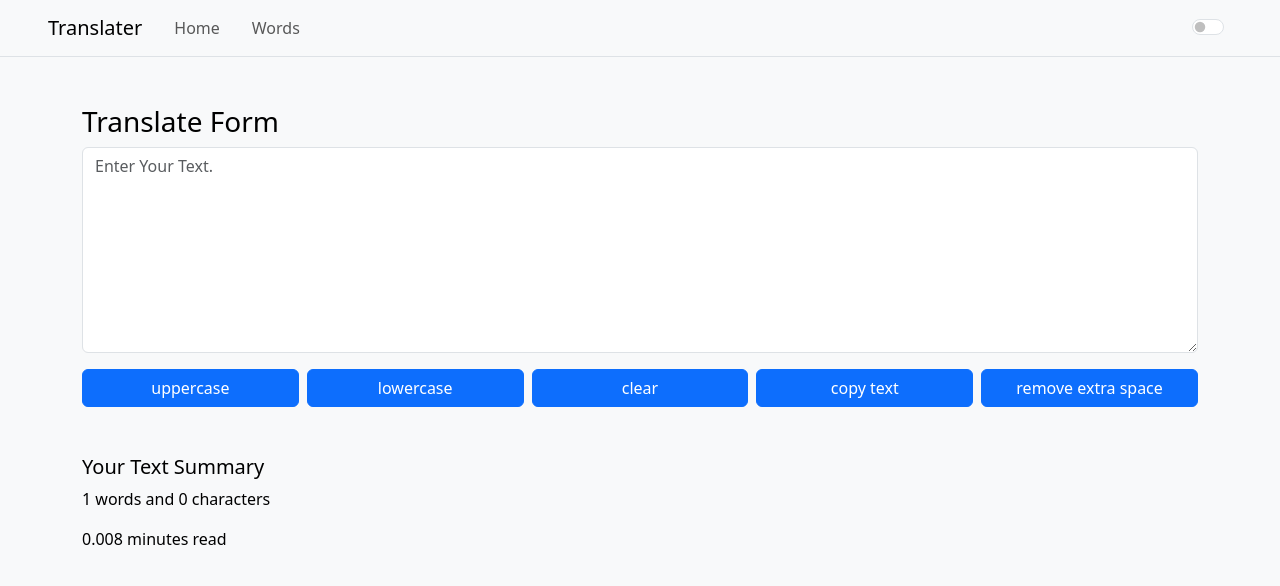
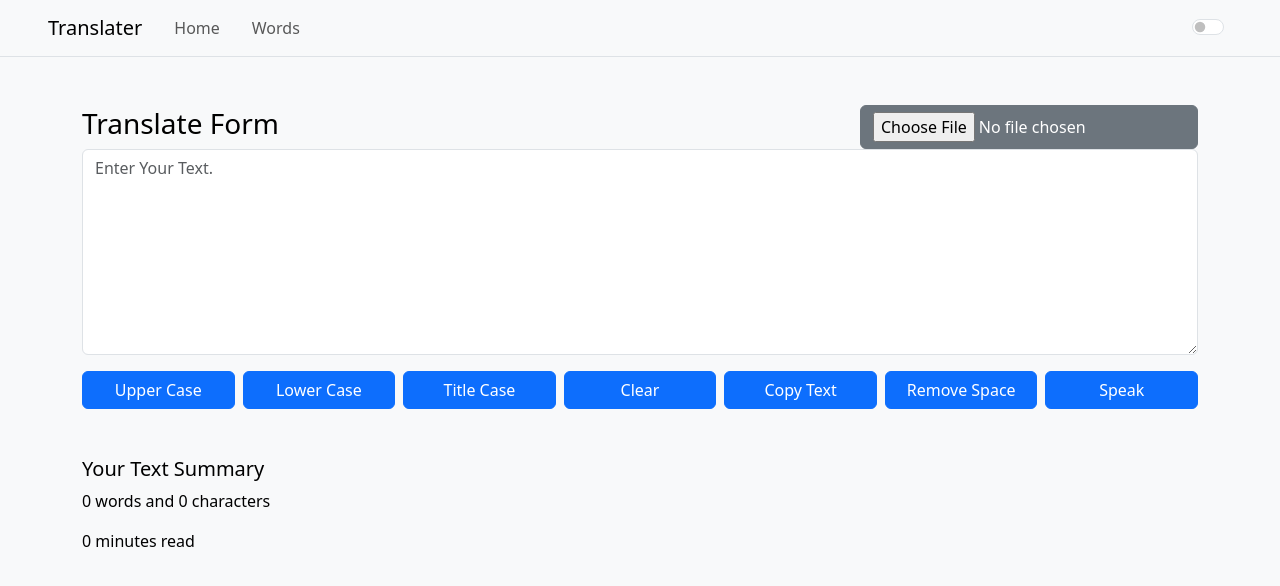
Before and after one commit to desai-pratik/translater, a React (Create React App) app: page /words-translate in a window 1280 px wide. Shown: the top 586 px of the page. Built offline with nearby package versions, Linux system fonts and the light colour scheme.

Commit message:
speak fanctionality

```diff
--- a/public/index.html
+++ b/public/index.html
@@ -28,7 +28,7 @@
     -->
   <!-- Option 1: Include in HTML -->
   <link rel="stylesheet" href="https://cdn.jsdelivr.net/npm/bootstrap-icons@1.3.0/font/bootstrap-icons.css">
-  <title>React App</title>
+  <title>Translater</title>
 </head>
 
 <body>
--- a/src/App.css
+++ b/src/App.css
@@ -1,3 +1,9 @@
 .pointer {
   cursor: pointer;
 }
+
+::selection {
+  background-color: black;
+  color: white;
+  font-weight: bold;
+}
--- a/src/components/About.js
+++ b/src/components/About.js
@@ -24,7 +24,6 @@ export default function About(props) {
         console.error("Error fetching data:", error);
       }
     };
-
     fetchData();
   }, []);
 
@@ -80,7 +79,17 @@ export default function About(props) {
     }, 1500);
   };
 
-  return loading ? (<h6 className="vh-100 mt-4 text-center">Loading...</h6>): (
+  // speaker fanctionality
+  const speak = (sms) => {
+    let msg = new SpeechSynthesisUtterance();
+    msg.text = sms;
+    msg.lang='eng';
+    window.speechSynthesis.speak(msg);
+  };
+
+  return loading ? (
+    <h6 className="vh-100 mt-4 text-center">Loading...</h6>
+  ) : (
     <>
       <Alert alert={alert} />
       <div className="container vh-100" style={{ marginTop: "70px" }}>
@@ -128,7 +137,10 @@ export default function About(props) {
               onChange={typeInput}
             ></textarea>
             {inputLanguage !== "en" && (
-              <span onClick={clicksuggection} className="pointer position-absolute border px-4 bottom-0">
+              <span
+                onClick={clicksuggection}
+                className="pointer position-absolute border px-4 bottom-0"
+              >
                 {inputfirstLanguage}
               </span>
             )}
@@ -137,6 +149,12 @@ export default function About(props) {
               className="btn position-absolute  bottom-0 end-0 mb-2 me-3"
             >
               <i className="bi bi-copy"></i>
+            </button>
+            <button
+              onClick={() => speak(text)}
+              className="btn position-absolute bottom-0 p-1"
+            >
+              <i className="bi bi-volume-up fs-5"></i>
             </button>
           </div>
           <div className="col-sm-6 position-relative">
@@ -149,9 +167,15 @@ export default function About(props) {
             ></textarea>
             <button
               onClick={() => copytext(translatedText)}
-              className="btn position-absolute  bottom-0 end-0 mb-2 me-3"
+              className="btn position-absolute bottom-0 end-0 mb-2 me-3"
             >
               <i className="bi bi-copy"></i>
+            </button>
+            <button
+              onClick={() => speak(translatedText)}
+              className="btn position-absolute bottom-0 p-1"
+            >
+              <i className="bi bi-volume-up fs-5"></i>
             </button>
           </div>
         </div>
--- a/src/components/Textform.js
+++ b/src/components/Textform.js
@@ -19,10 +19,6 @@ export default function TextForm(props) {
     props.showalert("Text Clare", "success");
   };
 
-  const henddalonchange = (event) => {
-    setText(event.target.value);
-  };
-
   const copytext = () => {
     var text = document.getElementById("mybox");
     navigator.clipboard.writeText(text.value);
@@ -35,10 +31,43 @@ export default function TextForm(props) {
     props.showalert("Remove space", "success");
   };
 
+  const titleCase = () => {
+    const words = text.toLowerCase().split(" ");
+    const titleCaseWords = words.map((word) => {
+      return word.charAt(0).toUpperCase() + word.slice(1);
+    });
+    setText(titleCaseWords.join(" "));
+    props.showalert("Converted to Title Case", "success");
+  };
+
+  const speak = () => {
+    let msg = new SpeechSynthesisUtterance();
+    msg.lang='eng';
+    msg.text= text;
+    window.speechSynthesis.speak(msg);
+  };
+
+  const readTxt = (event) => {
+    let file = event.target.files[0];
+    let reader = new FileReader();
+    reader.onload = function (event) {
+      setText(event.target.result);
+    };
+    reader.readAsText(file);
+  };
+
   return (
     <>
       <div className="container vh-100 mt-5 ">
+        <div className="d-flex align-items-end justify-content-between">
           <h3>{props.heading}</h3>
+          <input
+            type="file"
+            className="btn btn-secondary "
+            accept="text/plain"
+            onChange={readTxt}
+          />
+        </div>
         <div className="d-flex mb-3 gap-3">
           <textarea
             className="form-control"
@@ -46,31 +75,37 @@ export default function TextForm(props) {
             placeholder="Enter Your Text."
             rows="8"
             value={text}
-            onChange={henddalonchange}
+            onChange={(e) => setText(e.target.value)}
           ></textarea>
         </div>
         <div className="d-flex gap-2">
           <button onClick={handalupperclick} className="btn btn-primary w-100">
-          uppercase
+            Upper Case
           </button>
           <button onClick={handalowerclick} className="btn btn-primary w-100">
-          lowercase
+            Lower Case
+          </button>
+          <button onClick={titleCase} className="btn btn-primary w-100">
+            Title Case
           </button>
           <button onClick={clearclick} className="btn btn-primary w-100">
-          clear
+            Clear
           </button>
           <button onClick={copytext} className="btn btn-primary w-100">
-          copy text
+            Copy Text
           </button>
           <button onClick={removespace} className="btn btn-primary w-100">
-          remove extra space
+            Remove Space
+          </button>
+          <button onClick={speak} className="btn btn-primary w-100">
+            Speak
           </button>
         </div>
         <h5 className="mt-5">Your Text Summary</h5>
         <p>
-          {text.split(" ").length} words and {text.length} characters
+          {text.split(/\s+/).filter((element)=>{return element.length!==0}).length} words and {text.length} characters
         </p>
-        <p>{0.008 * text.split(" ").length} minutes read</p>
+        <p>{0.008 * text.split(" ").filter((element)=>{return element.length!==0}).length} minutes read</p>
       </div>
     </>
   );
```
Lines whose indentation alone changed are shown as unchanged.
